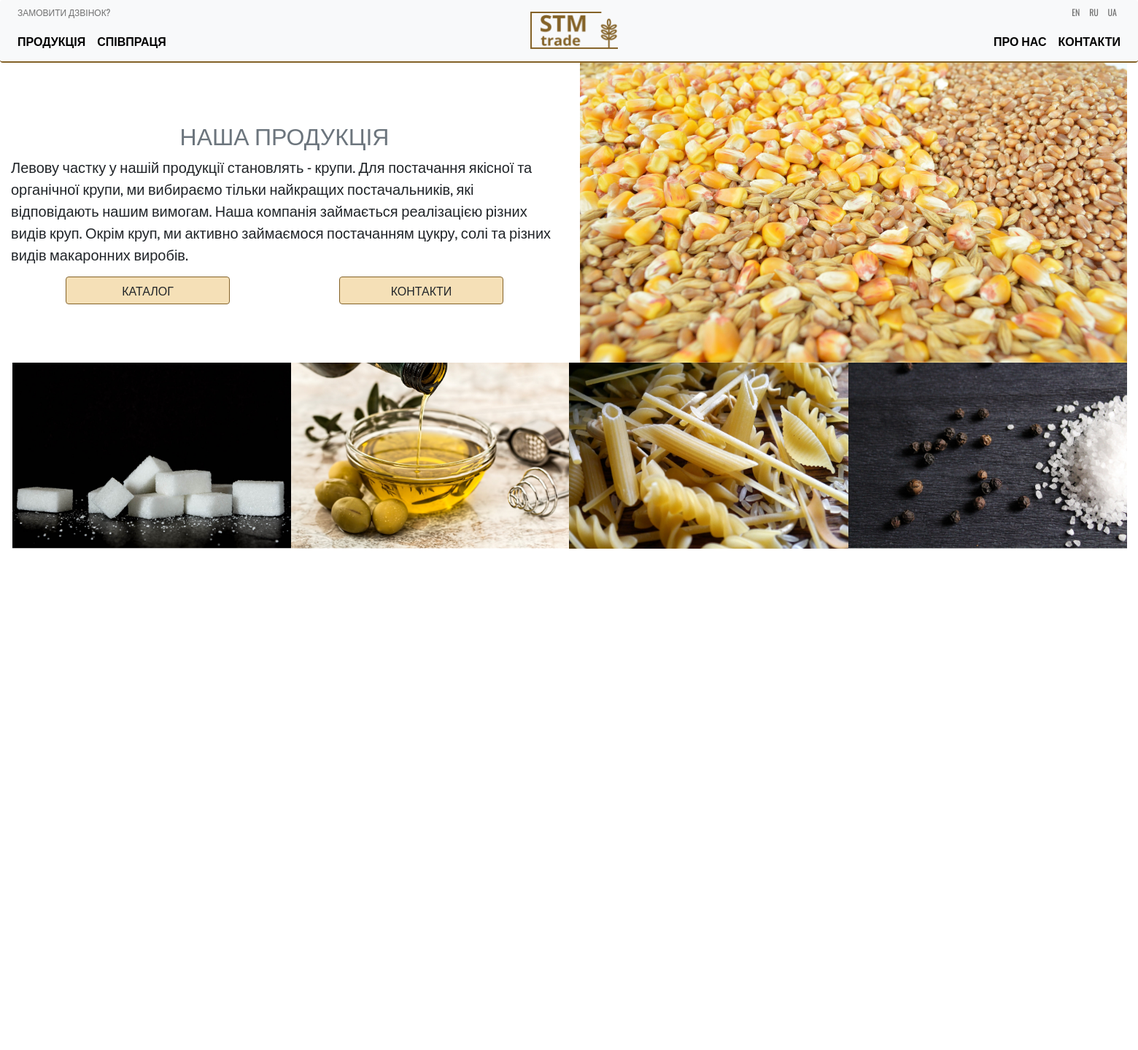
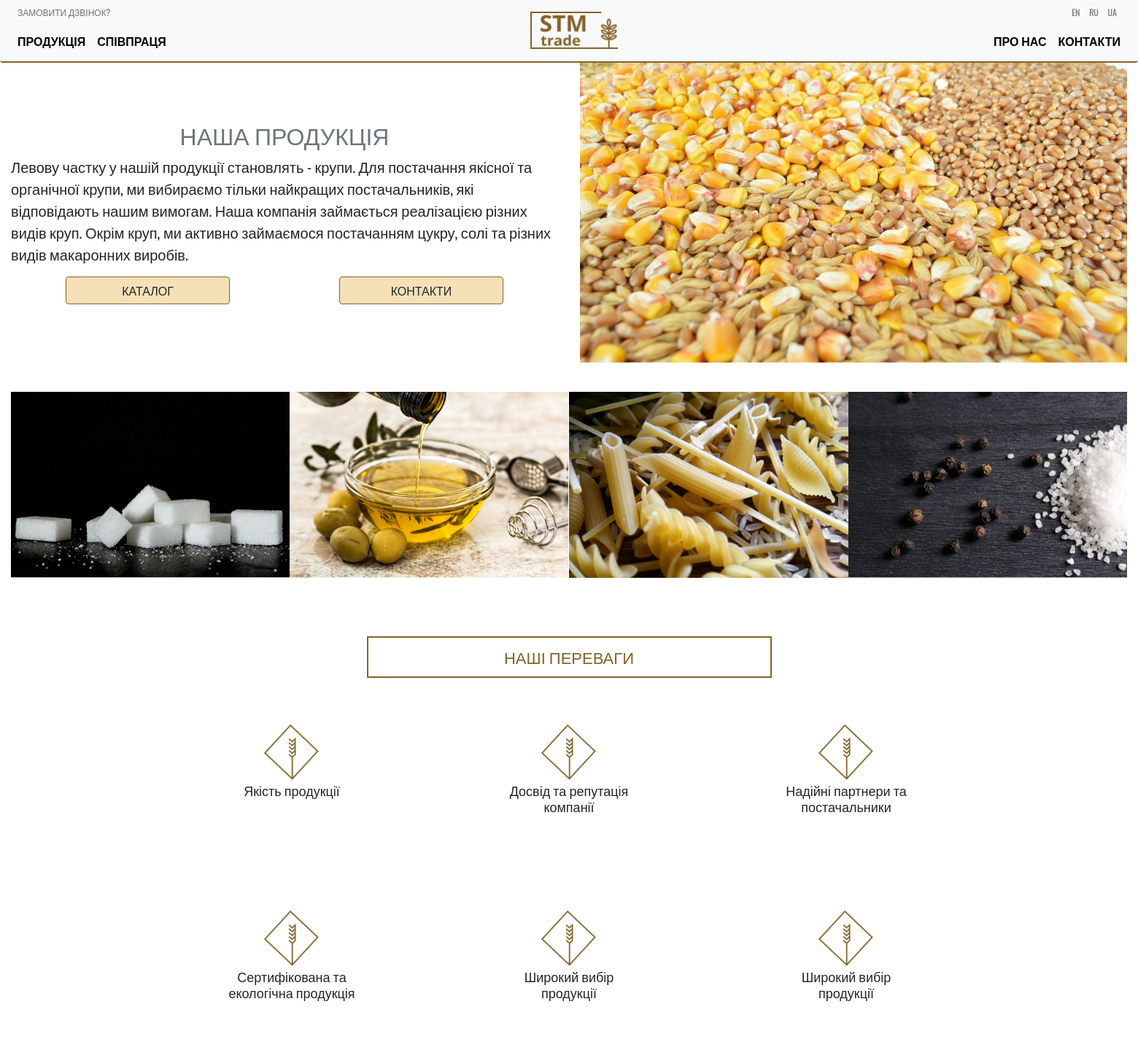
Before and after one commit to amin21212121/amin212121.github.io, a PHP site: page / in a window 1560 px wide. Shown: the top 1439 px of the page at 73% size. Before the commit the page ends 752 px from the top, so only its background shows below. Run offline with PHP 8.4, Linux system fonts and the light colour scheme.

Commit message:
add 3 4 block

```diff
--- a/css/style.css
+++ b/css/style.css
@@ -82,6 +82,59 @@ opacity: 1;
     justify-content: flex-end;
 }
 
+.positive .col-lg-4 {
+text-align: -webkit-center;
+}
+
+.positive .tittle {
+	    margin-left: auto;
+    margin-right: auto;
+	margin-top: 80px;
+	width: 50%;
+    text-align: center;
+	font-size: 22px;
+	color: #846227;
+	border: 2px solid #846227;
+opacity: 1;
+    padding: 10px 0px;
+}
+
+.positive .row {
+	padding: 60px 0px;
+}
+
+.positive h2 {
+	font-weight: 500;
+	font-size: 18px;
+	width: 50%;
+    text-align: center;
+}
+
+.history {
+
+border: 2px solid #846227;
+}
+
+
+.clients .tittle {
+	    margin-left: auto;
+    margin-right: auto;
+	margin-top: 80px;
+	width: 50%;
+    text-align: center;
+	font-size: 22px;
+	color: #846227;
+	border: 2px solid #846227;
+opacity: 1;
+    padding: 10px 0px;
+}
+
+.other-product {
+	    display: flex;
+    justify-content: space-around;
+	margin: 40px 0px;
+}
+
 
 
 
--- a/index.html
+++ b/index.html
@@ -82,6 +82,87 @@
   </div>
 
 
+  <div class="container positive">
+
+<div class = "tittle"> НАШІ ПЕРЕВАГИ </div>
+    <!-- Three columns of text below the carousel -->
+
+   <div class="row">
+      <div class="col-lg-4">
+         <img src="img/positive.png" width="84" height="84" alt="positive">
+        <h2>Якість продукції</h2>
+
+      </div><!-- /.col-lg-4 -->
+
+      <div class="col-lg-4">
+        <img src="img/positive.png" width="84" height="84" alt="positive">
+        <h2>Досвід та репутація компанії</h2>
+
+      </div><!-- /.col-lg-4 -->
+
+      <div class="col-lg-4">
+        <img src="img/positive.png" width="84" height="84" alt="positive">
+        <h2>Надійні партнери та постачальники</h2>
+
+      </div><!-- /.col-lg-4 -->
+    </div><!-- /.row -->
+
+<div class="row">
+      <div class="col-lg-4">
+        <img src="img/positive.png" width="84" height="84" alt="positive">
+        <h2>Сертифікована та екологічна продукція</h2>
+
+      </div><!-- /.col-lg-4 -->
+
+      <div class="col-lg-4">
+       <img src="img/positive.png" width="84" height="84" alt="positive">
+        <h2>Широкий вибір продукції</h2>
+
+      </div><!-- /.col-lg-4 -->
+
+      <div class="col-lg-4">
+       <img src="img/positive.png" width="84" height="84" alt="positive">
+        <h2>Широкий вибір продукції</h2>
+
+      </div><!-- /.col-lg-4 -->
+    </div><!-- /.row -->
+
+  </div>
+
+
+  <div class="container-fluid history">
+
+
+  <div class="row featurette">
+  <div class="col-md-6">
+       <img class="" src="img/cole-wyland.png" width="683" height="300" alt="croups">
+
+    </div>
+
+      <div class="col-md-6">
+
+        <p class="lead"><b>ТОВ “СТМ Трейд”</b> займається постачанням якісної та органічної продукції протягом десяти років. Наша компанія займається реалізацією різних видів круп. За весь час своєї діяльності компанія стала лідером на ринку фасувальної продукції на Закарпатті.</p>
+
+	   </div>
+
+   </div>
+    </div>
+
+	  <div class = "clients">
+	  <div class = "tittle"> НАШІ ПАРТНЕРИ </div>
+	     <div class="other-product">
+	  <img class="" src="img/dastor.png" width="auto" height="50" alt="dastor">
+<img class="" src="img/jabil.png" width="auto" height="50" alt="jabil">
+<img class="" src="img/flex.png" width="auto" height="50" alt="flex">
+
+</div>
+    </div>
+
+
+	<footer>
+	STM TRADE LLC - 2019
+	</footer>
+
     <!-- Optional JavaScript -->
     <!-- jQuery first, then Popper.js, then Bootstrap JS -->
     <script src="https://code.jquery.com/jquery-3.4.1.slim.min.js" integrity="sha384-J6qa4849blE2+poT4WnyKhv5vZF5SrPo0iEjwBvKU7imGFAV0wwj1yYfoRSJoZ+n" crossorigin="anonymous"></script>
```
Also changed, not shown: img/dastor.png (added), img/flex.png (added), img/jabil.png (added), img/positive.png (added), 1 other file.
